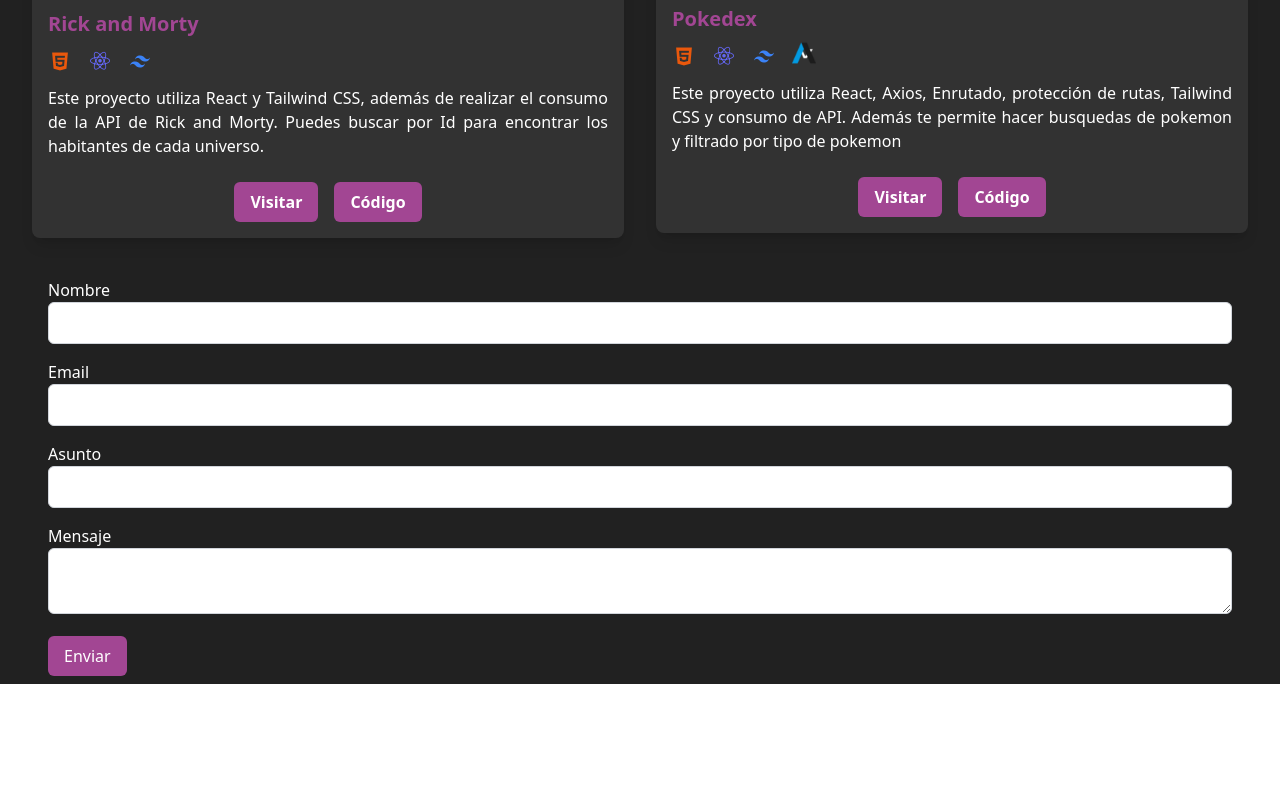
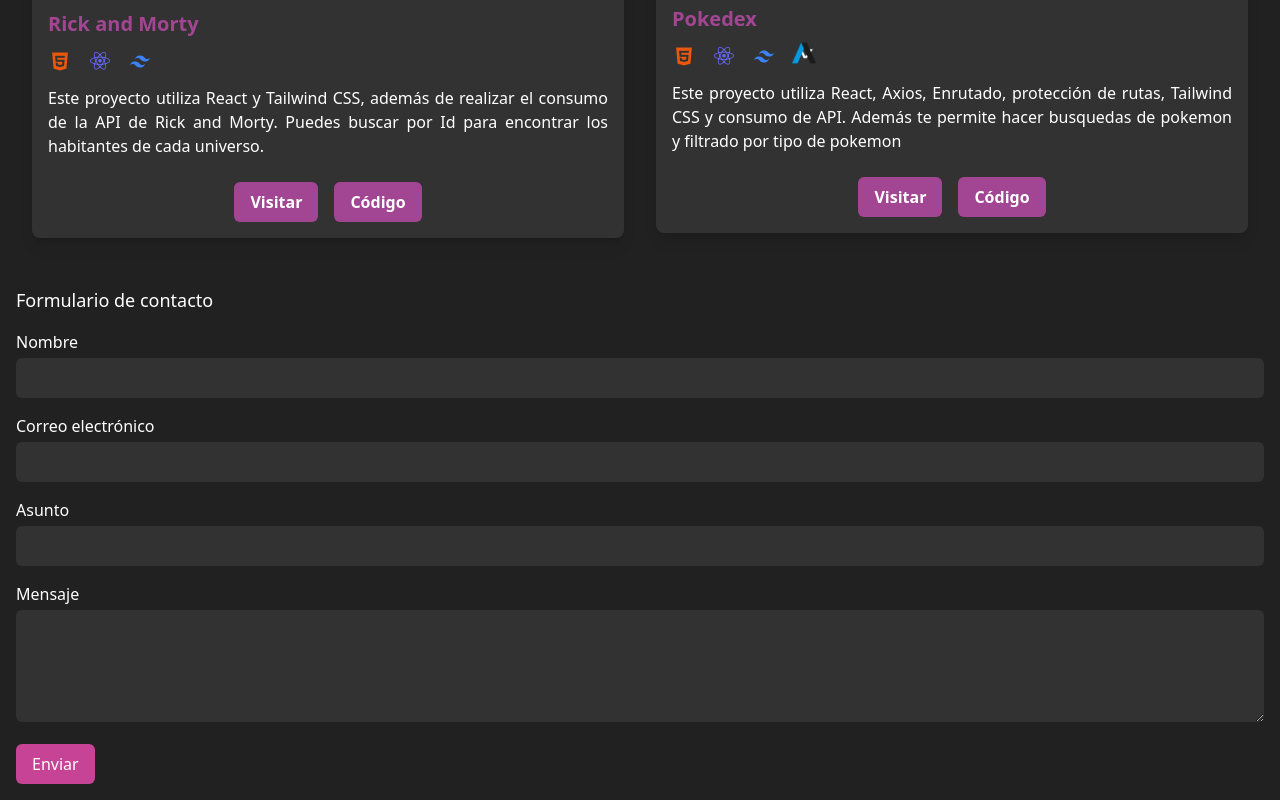
Before and after one commit to reivaj-git/ricardo-mejia, a React (Vite) app: page / in a window 1280 px wide. Shown: the part 2182-2982 px from the top of the page. Before the commit the page ends 2866 px from the top, so only its background shows below. Built offline with nearby package versions, Linux system fonts and the light colour scheme.

Commit message:
Se repara el formulario, se sigue usando netlify

```diff
--- a/src/components/Contact.jsx
+++ b/src/components/Contact.jsx
@@ -1,95 +1,68 @@
-import React from 'react';
-import { useForm } from 'react-hook-form';
+import React from 'react'
 
 const Contact = () => {
-  const {
-    register,
-    handleSubmit,
-    formState: { errors }
-  } = useForm();
-
-  const onSubmit = (data) => {
-    console.log(data);
-  };
-
   return (
-    <form
-      onSubmit={handleSubmit(onSubmit)}
-      className="max-w-[1200px] p-2 mx-auto"
-      netlify
-      data-netlify="true"
-    >
+    <form name="contact" method="POST" netlify>
+      <div className="bg-dark p-4 rounded-lg">
+        <h2 className="text-white text-lg mb-4">Formulario de contacto</h2>
         <div className="mb-4">
-        <label htmlFor="nombre" className="block text-text">
+          <label className="block text-white mb-1" htmlFor="nombre">
             Nombre
           </label>
           <input
+            className="w-full px-3 py-2 rounded-md bg-darkSecundary text-white focus:outline-none focus:ring-primary"
             type="text"
             id="nombre"
-          {...register('nombre', { required: true })}
-          className={`w-full px-3 py-2 border rounded-md ${errors.nombre ? 'border-red-500' : 'border-gray-300'
-            }`}
+            name="nombre"
+            required
           />
-        {errors.nombre && (
-          <span className="text-red-500">Este campo es requerido</span>
-        )}
         </div>
-
         <div className="mb-4">
-        <label htmlFor="email" className="block text-text">
-          Email
+          <label className="block text-white mb-1" htmlFor="correo">
+            Correo electrónico
           </label>
           <input
+            className="w-full px-3 py-2 rounded-md bg-darkSecundary text-white focus:outline-none focus:ring-primary"
             type="email"
-          id="email"
-          {...register('email', { required: true })}
-          className={`w-full px-3 py-2 border rounded-md ${errors.email ? 'border-red-500' : 'border-gray-300'
-            }`}
+            id="correo"
+            name="correo"
+            required
           />
-        {errors.email && (
-          <span className="text-red-500">Este campo es requerido</span>
-        )}
         </div>
-
         <div className="mb-4">
-        <label htmlFor="asunto" className="block text-text">
+          <label className="block text-white mb-1" htmlFor="asunto">
             Asunto
           </label>
           <input
+            className="w-full px-3 py-2 rounded-md bg-darkSecundary text-white focus:outline-none focus:ring-primary"
             type="text"
             id="asunto"
-          {...register('asunto', { required: true })}
-          className={`w-full px-3 py-2 border rounded-md ${errors.asunto ? 'border-red-500' : 'border-gray-300'
-            }`}
+            name="asunto"
+            required
           />
-        {errors.asunto && (
-          <span className="text-red-500">Este campo es requerido</span>
-        )}
         </div>
-
         <div className="mb-4">
-        <label htmlFor="mensaje" className="block text-text">
+          <label className="block text-white mb-1" htmlFor="mensaje">
             Mensaje
           </label>
           <textarea
+            className="w-full px-3 py-2 rounded-md bg-darkSecundary text-white focus:outline-none focus:ring-primary"
             id="mensaje"
-          {...register('mensaje', { required: true })}
-          className={`w-full px-3 py-2 border rounded-md ${errors.mensaje ? 'border-red-500' : 'border-gray-300'
-            }`}
-        />
-        {errors.mensaje && (
-          <span className="text-red-500">Este campo es requerido</span>
-        )}
+            name="mensaje"
+            rows="4"
+            required
+          ></textarea>
         </div>
-
         <button
+          className="bg-enfasis text-white px-4 py-2 rounded-md hover:bg-primary transition-colors duration-300"
           type="submit"
-        className="bg-primary hover:bg-enfasis text-white px-4 py-2 rounded-md"
         >
           Enviar
         </button>
+      </div>
     </form>
   );
 };
 
-export default Contact;
+
+export default Contact
```
Lines whose indentation alone changed are shown as unchanged.
